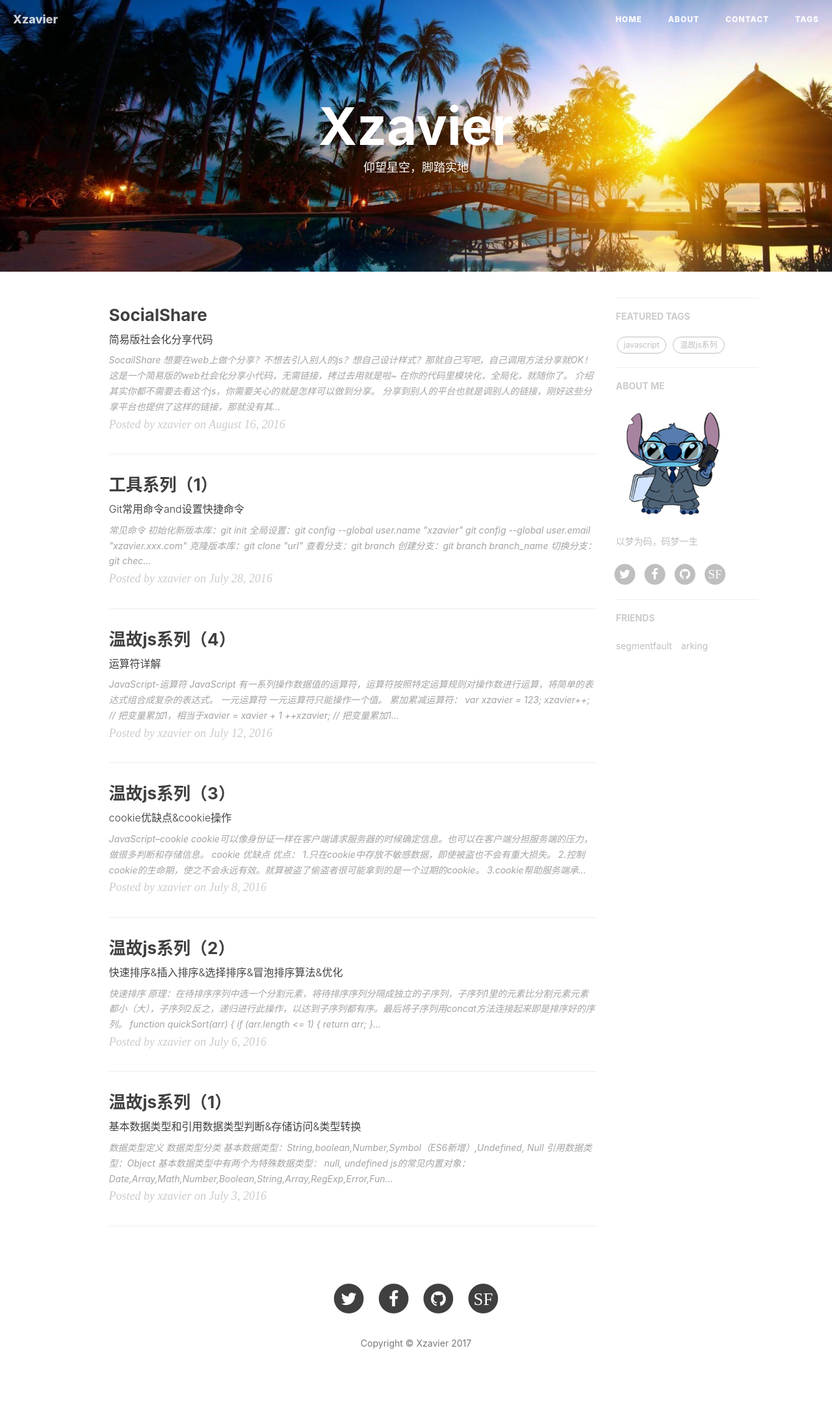
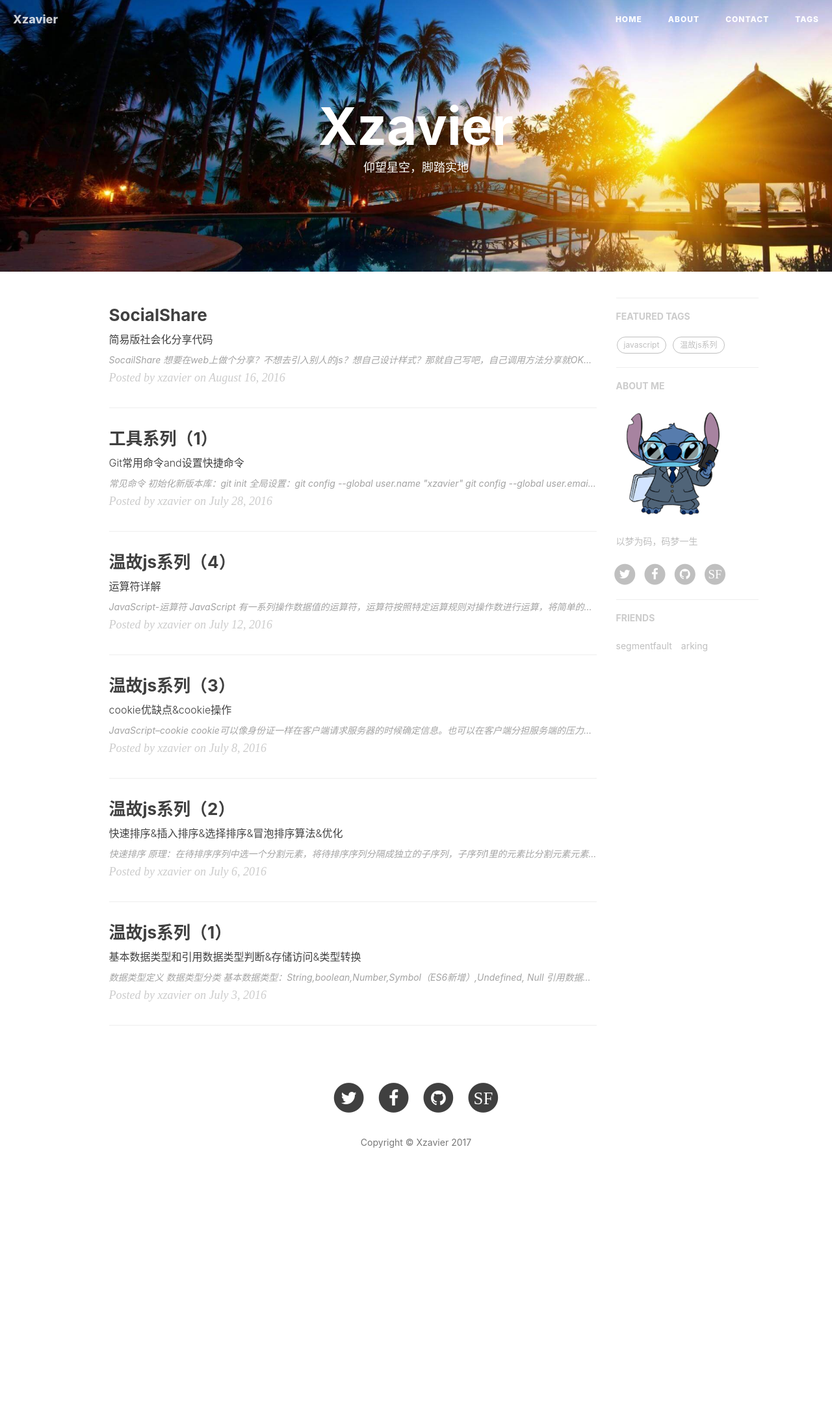
Before and after one commit to LonelyJoker/xiaohuazheng.github.io, a Jekyll site: the page built from index.html, in a window 1280 px wide. Shown: the whole page at 65% size. Built offline with Jekyll 4.4.1, drawn with Linux system fonts in a browser that asks for light colours; nearby versions of some CDN libraries; the list of posts is cut into pages by our own code; comment, search, counter and statistics services are not loaded; after the commit the page ends 1862 px from its top, so only the background shows below that.

Commit message:
update style

```diff
--- a/_layouts/amp.html
+++ b/_layouts/amp.html
@@ -32,6 +32,7 @@
         .nav-icon-download::before { content: "♡"; }
         .nav-icon-archive::before { content: "♤"; }
         #sidebar1 { margin-top: 60px;background: #fff; }
+        .btn-skin { color: #fff; }
         .btn-skin:hover, .btn-skin:focus, .btn-skin:active { padding: 10px;color: #fff; background-color: #666; border-radius: 4px }
         .flex-box { display: -webkit-flex; display: flex;overflow: hidden; }
         .flex-row { width: 25%; }
@@ -45,7 +46,7 @@
         .section-box a:hover, .section-box a:focus { text-decoration: none; color: #9b17ef; }
         .bg-gray { background: #f8f8f8; }
         .intro { width: 100%; height: 100%; padding: 0;position: relative; background-image: url('https://xiaohuazheng.github.io/img/about-me-bg.jpg'); background-size: cover; }
-        .intro .slogan { padding: 250px 0 60px; text-align: center; }
+        .intro .slogan { padding: 250px 0 120px; text-align: center; }
         .intro .slogan h1 { color: #fff; line-height: 1.1em; margin-bottom: 20px; font-size: 40px; }
         .intro .slogan p { color: #eee; margin-bottom: 50px; font-size: 20px; }
         .info-box { background: #eee; padding: 20px; }
--- a/about.html
+++ b/about.html
@@ -112,7 +112,7 @@
     <section class="my-section">
         <div class="section-box">
             <h2 id="contactme">More</h2>
-            <p><a href="/contact">Git in touch with me</a></p>
+            <p><a href="/contact">Git In Touch With Me</a></p>
         </div>
     </section>
 </aside>
--- a/contact.html
+++ b/contact.html
@@ -1,7 +1,7 @@
 ---
 layout: page
 title: "Contact"
-description: "get in touch with me"
+description: "Get In Touch With Me"
 header-img: "img/contact-bg.jpg"
 ---
 
--- a/css/hux-blog.css
+++ b/css/hux-blog.css
@@ -829,6 +829,8 @@
   font-style: italic;
   color: #a3a3a3;
   overflow: hidden;
+  text-overflow: ellipsis;
+  white-space: nowrap;
 }
 .post-content-preview:hover {
   color: #9b17ef;
```
Also changed, not shown: css/hux-blog.min.css, 1 other file.
